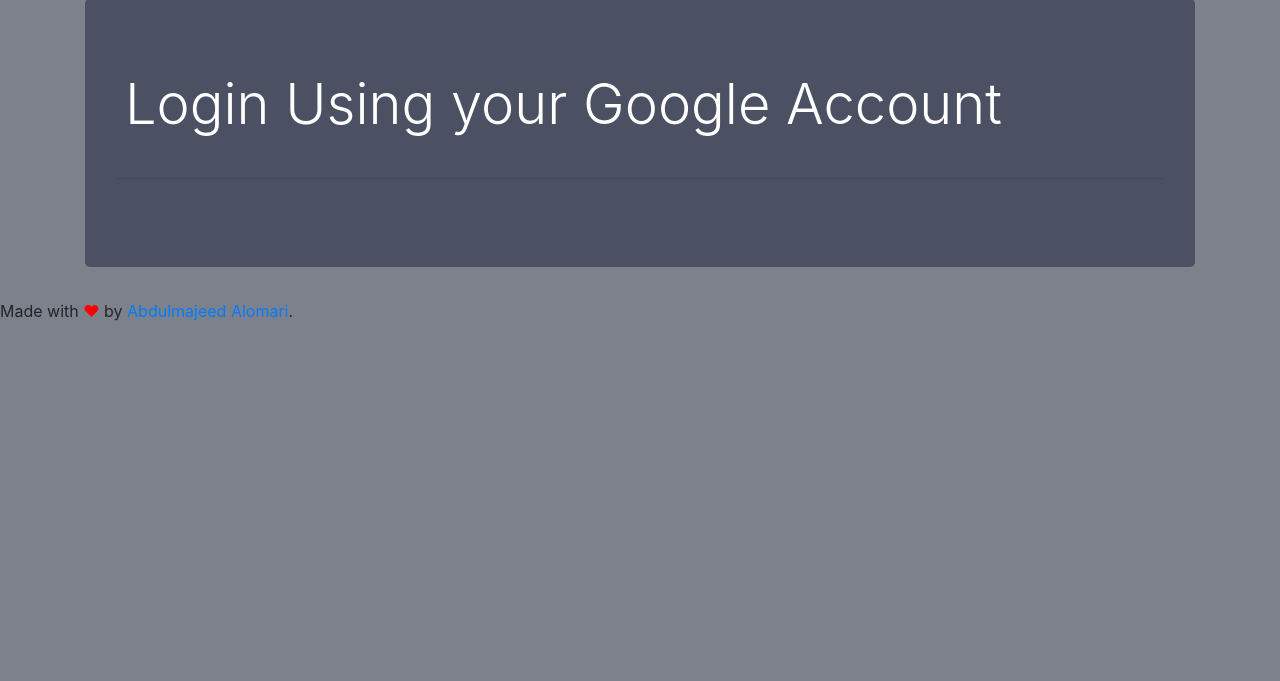
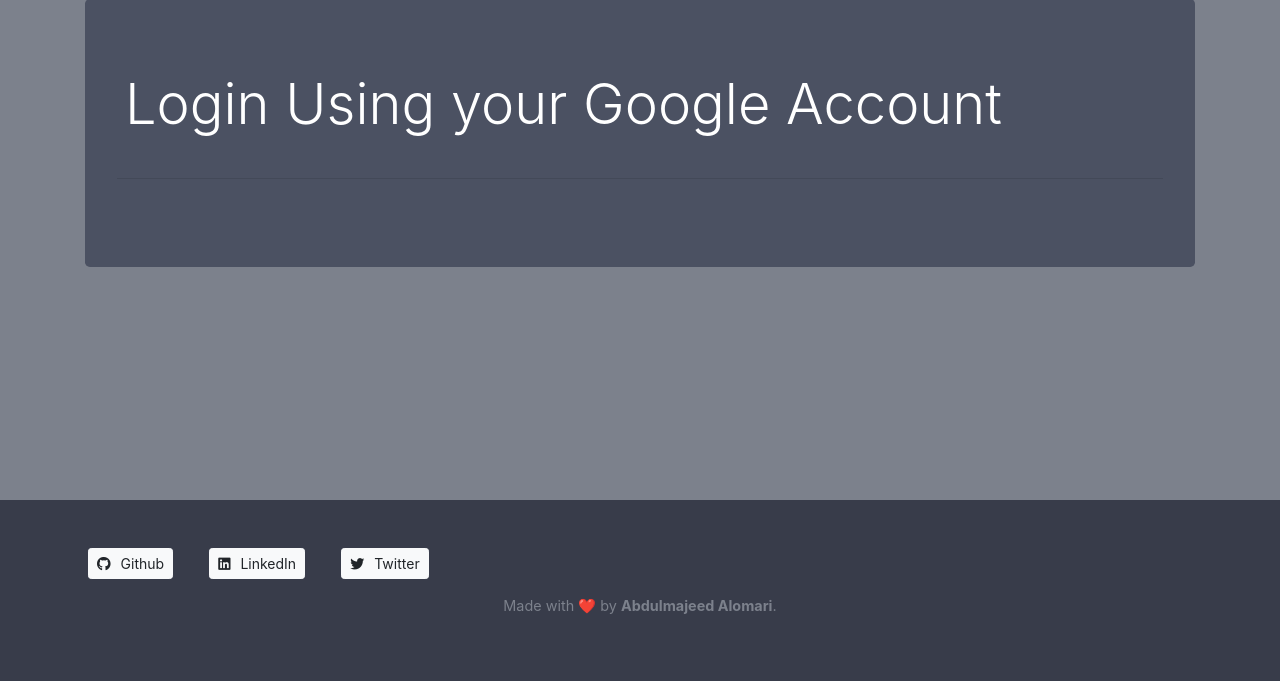
Before and after one commit to AbdulmajeedAlOmari/item-catalog-project, a Flask app: page /login in a window 1280 px wide. Shown: the part 119-800 px from the top of the page. Run offline with Flask 2, Linux system fonts and the light colour scheme; parts of the project's set-up code (start-up, migrations or seed data) failed here and were passed over; some libraries are stand-ins or nearby versions.

Commit message:
style: Fix footer in Login page

```diff
--- a/templates/login.html
+++ b/templates/login.html
@@ -8,6 +8,7 @@
 
     <link rel="stylesheet" href="https://stackpath.bootstrapcdn.com/bootstrap/4.1.3/css/bootstrap.min.css" integrity="sha384-MCw98/SFnGE8fJT3GXwEOngsV7Zt27NXFoaoApmYm81iuXoPkFOJwJ8ERdknLPMO" crossorigin="anonymous">
     <link rel="stylesheet" href="/static/styles.css" />
+    <link rel="stylesheet" href="/static/footer.css" />
     <!--LOAD PRE-REQUISITES FOR GOOGLE SIGN IN -->
     <script src="//ajax.googleapis.com/ajax/libs/jquery/1.8.2/jquery.min.js"></script>
     <script src="//apis.google.com/js/platform.js?onload=start"></script>
@@ -76,8 +77,16 @@
       </div>
     </div>
 
-    <footer>
-      Made with <span style="color:red;">♥</span> by <a href="https://twitter.com/ammalomari">Abdulmajeed Alomari</a>.
+    <footer class="container-fluid p-3 p-md-5 footer">
+      <ul class="links">
+        <li><a class="btn btn-light btn-sm" href="https://github.com/AbdulmajeedAlOmari"><i class="fab fa-github icon"></i>Github</a></li>
+        <li><a class="btn btn-light btn-sm" href="https://www.linkedin.com/in/abdulmajeedmmo/"><i class="fab fa-linkedin icon"></i>LinkedIn</a></li>
+        <li><a class="btn btn-light btn-sm" href="https://twitter.com/AmmAlomari"><i class="fab fa-twitter icon"></i>Twitter</a></li>
+      </ul>
+
+      <p class="madeBy" align="center">
+        Made with ❤️ by <strong>Abdulmajeed Alomari</strong>.
+      </p>
     </footer>
 
     <script type="text/javascript">
@@ -116,5 +125,10 @@
       crossorigin="anonymous"></script>
     <script src="https://cdnjs.cloudflare.com/ajax/libs/popper.js/1.14.3/umd/popper.min.js" integrity="sha384-ZMP7rVo3mIykV+2+9J3UJ46jBk0WLaUAdn689aCwoqbBJiSnjAK/l8WvCWPIPm49" crossorigin="anonymous"></script>
     <script src="https://stackpath.bootstrapcdn.com/bootstrap/4.1.3/js/bootstrap.min.js" integrity="sha384-ChfqqxuZUCnJSK3+MXmPNIyE6ZbWh2IMqE241rYiqJxyMiZ6OW/JmZQ5stwEULTy" crossorigin="anonymous"></script>
+
+    <!-- Font Awesome icons -->
+    <link rel="stylesheet" href="https://use.fontawesome.com/releases/v5.6.3/css/solid.css" integrity="sha384-+0VIRx+yz1WBcCTXBkVQYIBVNEFH1eP6Zknm16roZCyeNg2maWEpk/l/KsyFKs7G" crossorigin="anonymous">
+    <link rel="stylesheet" href="https://use.fontawesome.com/releases/v5.6.3/css/brands.css" integrity="sha384-1KLgFVb/gHrlDGLFPgMbeedi6tQBLcWvyNUN+YKXbD7ZFbjX6BLpMDf0PJ32XJfX" crossorigin="anonymous">
+    <link rel="stylesheet" href="https://use.fontawesome.com/releases/v5.6.3/css/fontawesome.css" integrity="sha384-jLuaxTTBR42U2qJ/pm4JRouHkEDHkVqH0T1nyQXn1mZ7Snycpf6Rl25VBNthU4z0" crossorigin="anonymous">
   </body>
 </html>
```
